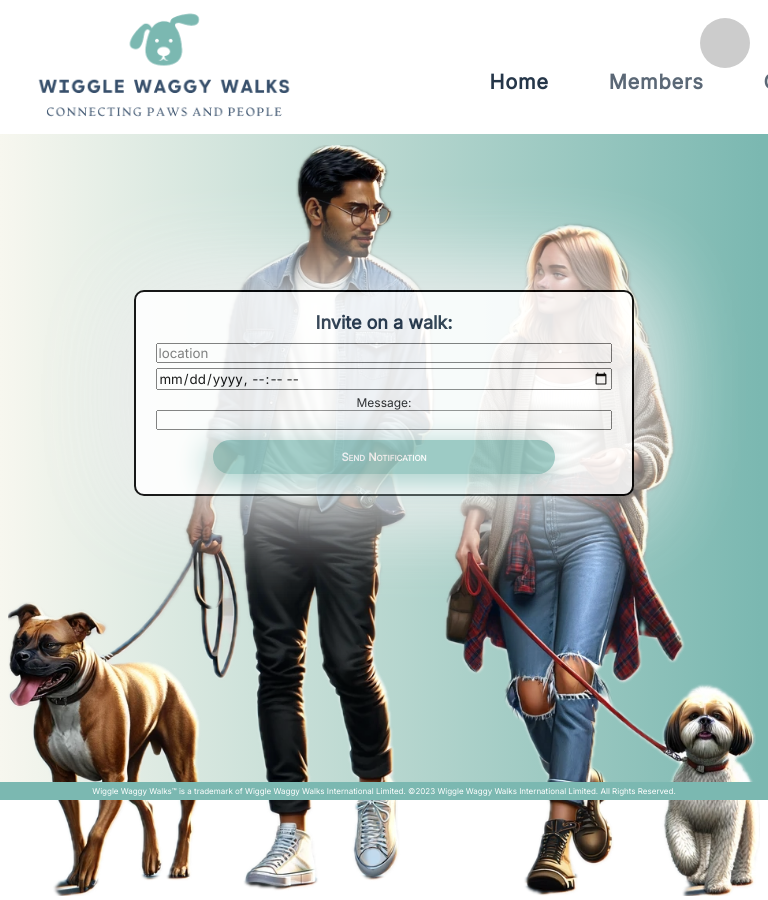
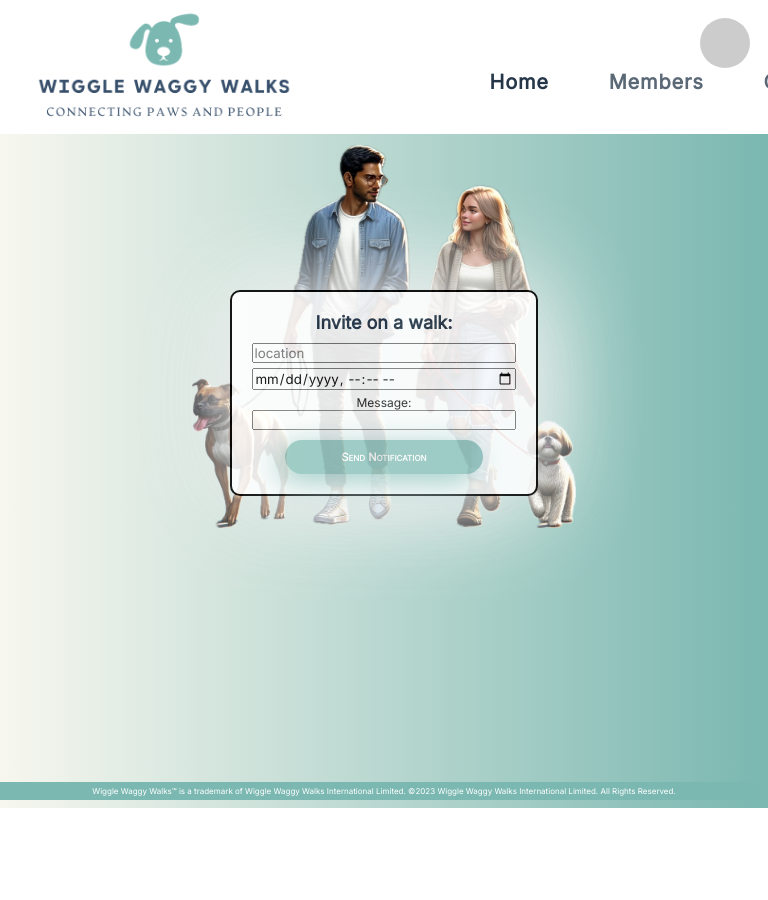
Before and after one commit to samjaygill/Capstone_Client, a React (Create React App) app: page /members/1/walkiesForm in a window 768 px wide. After the commit the page ends 808 px from the top, so only its background shows below. Built offline with nearby package versions, Linux system fonts and the light colour scheme; no server answers; sample sign-in values are in the browser's storage.

Commit message:
walkie form for laptop and tablet

```diff
--- a/src/components/members/css/MemberCard.css
+++ b/src/components/members/css/MemberCard.css
@@ -169,7 +169,7 @@
   height: 50px;
 } */
 
-@media (max-width: 768px) {
+@media (max-width: 750px) {
   .member-card-wrapper {
     width: 100%;
     padding: 15px;
@@ -213,3 +213,40 @@
     font-size: 22px;
   }
 }
+@media (min-width: 760px) and (max-width: 1026px) {
+  .mc-dog-image {
+    width: 60px;
+    height: auto;
+  }
+  .dog-link{
+    font-size: 10px;
+  }
+  .card-details{
+    font-size: 12px;
+  }
+  .name{
+    font-size: 16px;
+  }
+  .heart-image{
+    font-size: 19px;
+  }
+  .heart-image:hover{
+    font-size: 20px;
+  }
+  .dog-details{
+    margin: 10px 10px 0px 10px;
+  }
+  .mc-image{
+    max-width: 40%;
+  }
+  .mc-button{
+    margin: 0;
+    padding: 5px;
+  }
+  .member-card-wrapper{
+    margin: 1%;
+  }
+  .member-card-container{
+    padding: 70px;
+  }
+}
--- a/src/components/profile/dogs/css/DogCard.css
+++ b/src/components/profile/dogs/css/DogCard.css
@@ -89,7 +89,7 @@
     height: 92vh;
     padding: 20px;
     margin: unset !important;
-    padding-top: 70px;
+    padding-top: 35px;
     padding-bottom: 40px;
   }
   .dog-img{
@@ -99,12 +99,12 @@
   .dog-card-details{
     text-align: center;
     padding-left: 0;
-    font-size: 13px;
+    font-size: 11px;
   }
   .dg-back-button {
     margin-left: 0px;
     padding: 5px;
-    width: 45%;
+    width: 55%;
   }
   .gd-back-button-info {
     font-size: 12px;
--- a/src/components/walkies/css/WalkieForm.css
+++ b/src/components/walkies/css/WalkieForm.css
@@ -1,5 +1,5 @@
 .walkieform-container {
-    height: 93vh;
+    height: 91vh;
     display: flex;
     align-items: center;
     text-align: center;
@@ -17,7 +17,7 @@
   }
   .w-dog-image {
     height: auto;
-    width: 110%;
+    width: 90%;
     padding-left: 30px;
   }
   .dog2-card{
@@ -81,7 +81,7 @@
     padding-bottom: 10px;
   }
 
-  @media (max-width: 768px) {
+  @media (max-width: 760px) {
     .walkieform-container{
       padding: 0 5px;
       align-items: normal;
@@ -124,3 +124,56 @@
       z-index: 0;
     }
   }
+@media (min-width: 760px) and (max-width: 900px) {
+
+  .walkieform-container{
+    padding: 0 5px;
+    align-items: normal;
+    padding-top: 60px;
+    min-height: 85vh;
+    max-height: 95vh;
+  }
+  .walkieform-card {
+    position: absolute;
+    z-index: 2;
+    margin: 0;
+    font-size: 12px;
+    padding: 20px;
+    flex: 2;
+    width: 40%;
+    opacity: 0.9;
+    margin-top: 150px;
+  }
+  .dog1-card{
+    flex: 1;
+    z-index: 1;
+    position: absolute;
+  }
+  .w-dog-image {
+    height: 50%;
+    width: 50%;
+    padding-left: 0;
+    padding-top: 5px;
+  }
+  .wf-title{
+    font-size: 18px;
+  }
+  .wf-button-info {
+    font-size: 11px;
+  }
+  .wf-button{
+    margin-top: 5px;
+    margin-left: 0;
+  }
+  .dog1-card {
+    z-index: 0;
+  }
+}
+@media (min-width: 900px) and (max-width: 1024px) {
+  .walkieform-card{
+    padding: 30px 40px;
+  }
+  .walkieform-container{
+    height: 87vh;
+  }
+}
```
